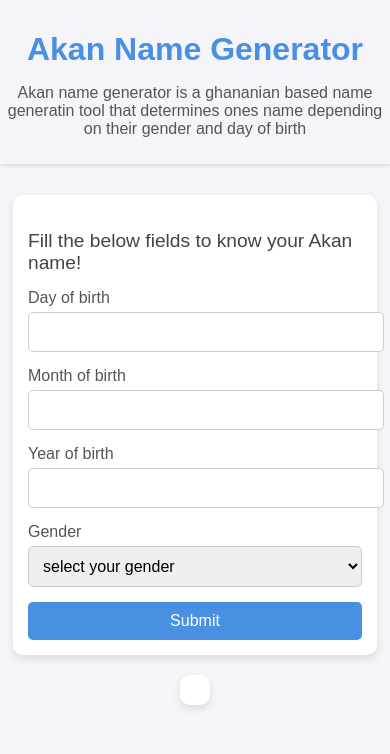
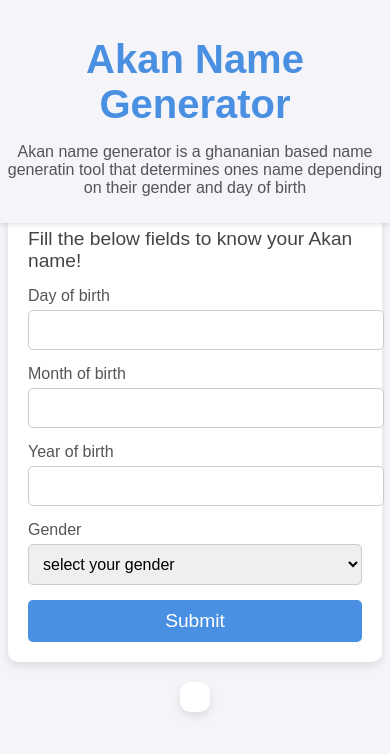
Before and after one commit to marvin-design/Akan-name-generator, a plain HTML site: page index.html in a window 390 px wide. Drawn offline with Linux system fonts and the light colour scheme.

```diff
--- a/style.css
+++ b/style.css
@@ -113,18 +113,3 @@
   font-size: 1.2rem;
   color: #333;
 }
-
-/* Media Query for Mobile */
-@media (max-width: 480px) {
-  header h1 {
-    font-size: 2rem;
-  }
-
-  form {
-    padding: 15px;
-  }
-
-  button {
-    font-size: 1rem;
-  }
-}
```
